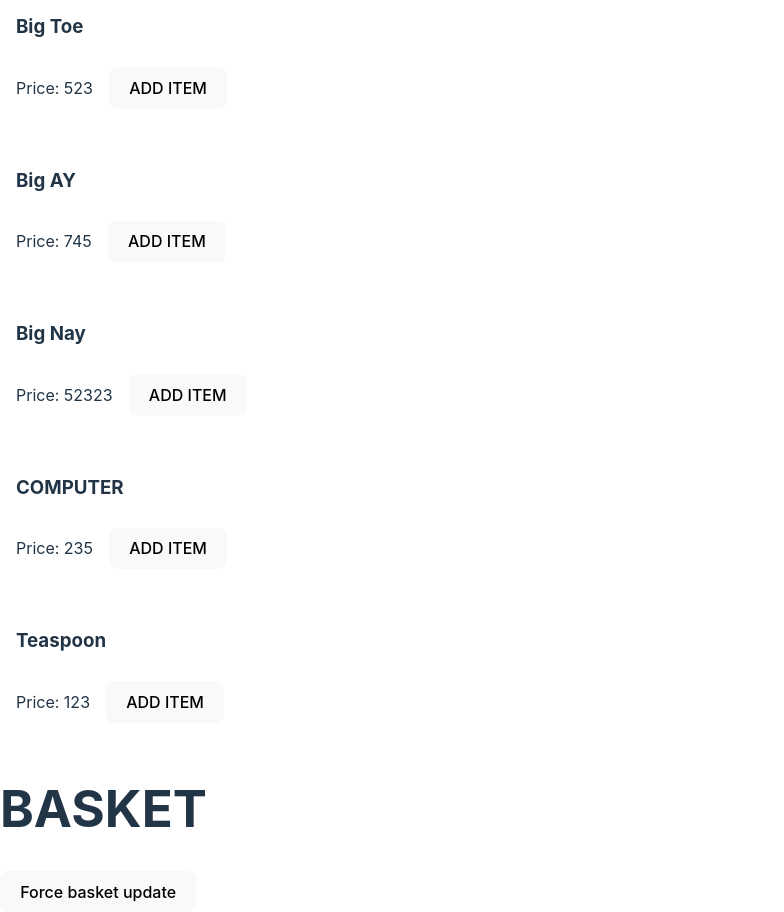
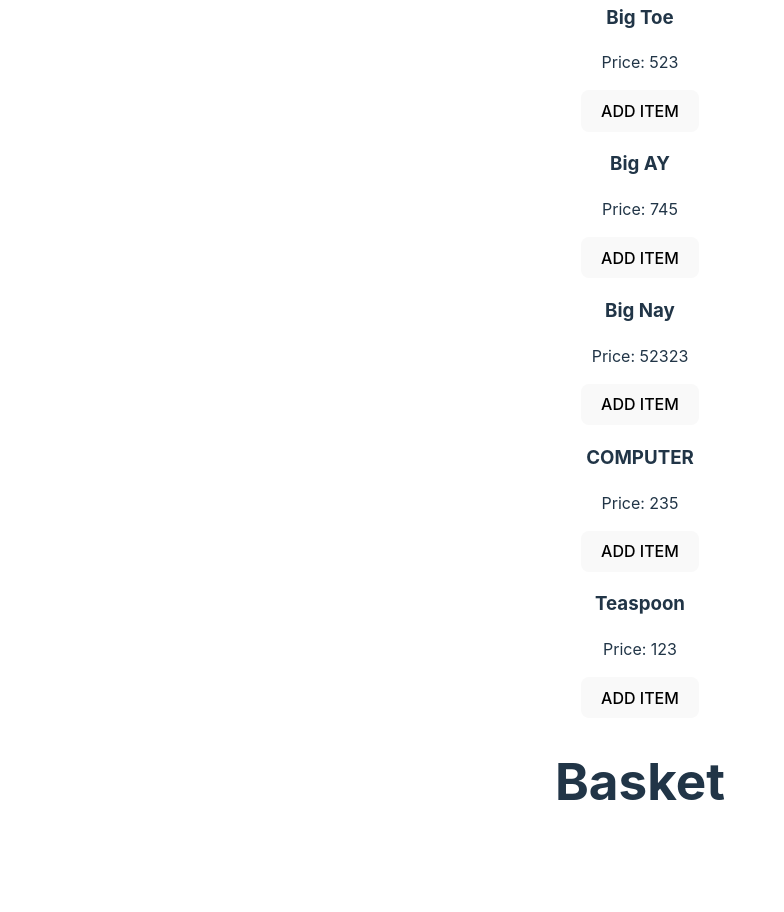
Before and after one commit to GoodGithubAccount/BIGREPO, a React (Vite) app: page / in a window 1280 px wide. Shown: the part 300-1212 px from the top of the page, without its empty margins (0-784 px from the left). After the commit the page ends 1175 px from the top, so only its background shows below. Built offline with nearby package versions, Linux system fonts and the light colour scheme.

Commit message:
Reworked basket functionality
Now adding and removing items works smoothly

```diff
--- a/src/App.tsx
+++ b/src/App.tsx
@@ -1,34 +1,20 @@
 import { useState } from 'react'
 import reactLogo from './assets/react.svg'
 import './App.css'
+import ItemView from './ItemView'
+import ItemCreate from './Item'
+import './index.css'
+import ShoppingHandler from './ShoppingHandler'
+import { GetItemBasket } from './BasketView'
 
 
 function App() {
   const [count, setCount] = useState(0)
 
   return (
-    <div className="App">
-      <div>
-        <a href="https://vitejs.dev" target="_blank">
-          <img src="/vite.svg" className="logo" alt="Vite logo" />
-        </a>
-        <a href="https://reactjs.org" target="_blank">
-          <img src={reactLogo} className="logo react" alt="React logo" />
-        </a>
-      </div>
-      <h1>Vite + React</h1>
-      <div className="card">
-        <button onClick={() => setCount((count) => count + 1)}>
-          count is {count}
-        </button>
-        <p>
-          Edit <code>src/App.tsx</code> and save to test HMR testtter
-        </p>
-      </div>
-      <p className="read-the-docs">
-        Click on the Vite and React logos to learn more
-      </p>
-    </div>
+    <div>
+    <ShoppingHandler/>
+  </div>
   )
 }
 
--- a/src/BasketView.tsx
+++ b/src/BasketView.tsx
@@ -1,31 +1,24 @@
-import React from 'react'
-import ItemCreate from './Item'
-import { GetItemBasket, basketItem } from './ShoppingHandler';
-import { useState } from 'react'
+import React, { useContext } from 'react'
+import { BasketContext } from './ShoppingHandler'
+import { itemData } from './Item'
 
-function BasketView() {
-    const [, updateState] = React.useState();
-    const forceUpdate = React.useCallback(() => updateState({}), []);
-
-    var basket: basketItem[] = GetItemBasket()
-
-    return (
-        <div>
-            <h1> BASKET </h1>
-
-            { basket.map((item) => (
-            <ItemCreate
-                name= {item.itemData.name}
-                price = {item.itemData.price}
-                id = {item.itemData.id}
-            />
-            ))}
-
-            <button onClick={forceUpdate}>Force basket update</button>
-        </div>
-
-    );
-
+interface basketItem {
+  itemData: itemData
+  amount: number
 }
 
-export default BasketView
+export const GetItemBasket = () => {
+  const { basket, removeFromBasket } = useContext(BasketContext)
+
+  return (
+    <div>
+      <h1>Basket</h1>
+      {basket.map((item) => (
+        <div key={item.itemData.id}>
+          {item.itemData.name} x {item.amount}
+          <button onClick={() => removeFromBasket(item)}>Remove</button>
+        </div>
+      ))}
+    </div>
+  )
+}
--- a/src/Item.tsx
+++ b/src/Item.tsx
@@ -1,21 +1,20 @@
-import React from 'react'
-import { useState } from 'react'
-import './Item.css'
-import AddItemToBasket from './ShoppingHandler'
+import React, { useContext } from 'react'
+import { BasketContext } from './ShoppingHandler'
 
-
-interface itemData {
-    name: string;
-    id: number;
-    price: number;
+export interface itemData {
+  name: string
+  id: number
+  price: number
 }
 
-function ItemCreate(props: itemData) {
+const ItemCreate = (props: itemData) => {
+  const { addToBasket } = useContext(BasketContext)
+
   return (
     <div className="item">
       <h3>{props.name}</h3>
-          <p className = "price"> Price: {props.price} </p>
-            <button className= "itemButton" onClick={() => AddItemToBasket(props)}>
+      <p className="price">Price: {props.price}</p>
+      <button className="itemButton" onClick={() => addToBasket(props)}>
         ADD ITEM
       </button>
     </div>
@@ -23,4 +22,3 @@ function ItemCreate(props: itemData) {
 }
 
 export default ItemCreate
-export type { itemData }
--- a/src/ItemView.tsx
+++ b/src/ItemView.tsx
@@ -1,4 +1,4 @@
-import React from 'react'
+import React, { useContext } from 'react'
 import ItemCreate from './Item'
 
 function ItemView() {
--- a/src/ShoppingHandler.tsx
+++ b/src/ShoppingHandler.tsx
@@ -1,36 +1,50 @@
-import React from 'react'
-import { itemData } from './Item'
-
-let i = 0
+import React, { createContext, useState } from 'react'
+import ItemCreate, { itemData } from './Item'
+import { GetItemBasket } from './BasketView'
+import ItemView from './ItemView'
 
 interface basketItem {
-    itemData: itemData,
-    amount: number
+  itemData: itemData,
+  amount: number
 }
 
-var basket: basketItem[] = []
+export const BasketContext = createContext({
+  basket: [] as basketItem[],
+  addToBasket: (item: itemData) => {},
+  removeFromBasket: (item: basketItem) => {}
+})
 
-function AddItemToBasket(props: itemData){
-    var item: basketItem = { itemData: props, amount: 1 };
+const ShoppingHandler = () => {
+  const [basket, setBasket] = useState<basketItem[]>([])
 
-    var itemExists: boolean = false
+  const addToBasket = (item: itemData) => {
+    const itemExists = basket.some((element) => element.itemData.id === item.id)
 
-    basket.forEach( (element) => {
-        if(element.itemData.id == item.itemData.id){
-            element.amount = element.amount + 1;
-            itemExists = true
+    if (itemExists) {
+      setBasket(basket.map((element) => {
+        if (element.itemData.id === item.id) {
+          return {
+            ...element,
+            amount: element.amount + 1
+          }
         }
-    });
+        return element
+      }))
+    } else {
+      setBasket([...basket, { itemData: item, amount: 1 }])
+    }
+  }
 
-    if(!itemExists){
-        basket.push(item)
-    }
+  const removeFromBasket = (item: basketItem) => {
+    setBasket(basket.filter((element) => element.itemData.id !== item.itemData.id))
+  }
 
-    console.log(basket)
+  return (
+    <BasketContext.Provider value={{ basket, addToBasket, removeFromBasket }}>
+      <ItemView />
+      <GetItemBasket />
+    </BasketContext.Provider>
+  )
 }
 
-export function GetItemBasket(): basketItem[] { return basket }
-
-export default AddItemToBasket
-
-export type { basketItem }
+export default ShoppingHandler
--- a/src/main.tsx
+++ b/src/main.tsx
@@ -2,12 +2,11 @@ import React from 'react'
 import ReactDOM from 'react-dom/client'
 import App from './App'
 import ItemView from './ItemView'
-import BasketView from './BasketView'
 import './index.css'
+import { GetItemBasket } from './BasketView'
 
 ReactDOM.createRoot(document.getElementById('root') as HTMLElement).render(
   <React.StrictMode>
-     <ItemView />
-     <BasketView />
+    <App />
   </React.StrictMode>,
 )
```
Lines whose indentation alone changed are shown as unchanged.
